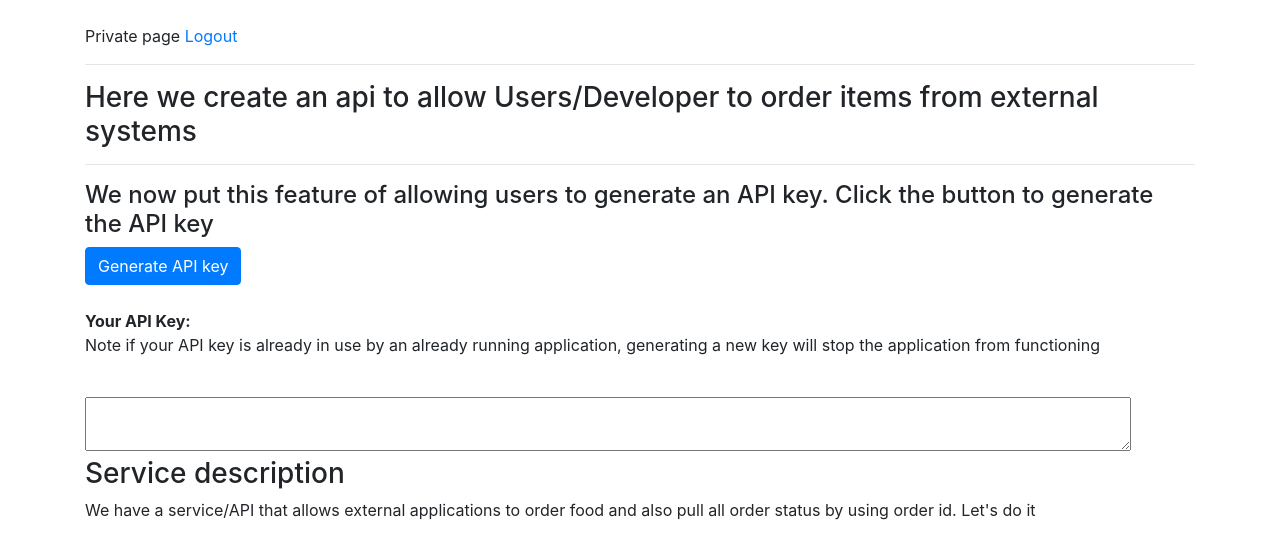
After one commit to shalomorlando/LABWORK-IAP, a PHP site: template labOneToFour/views/private_page.php in a window 1280 px wide. The commit adds this page. Shown: the top 559 px of the page. Run offline with PHP 8.4, Linux system fonts and the light colour scheme; the template is opened without the code that fills it, so the values that code supplies are empty; the visitor is signed in with stand-in values (Sample User, id 1).

Commit message:
Restructured code base

```diff
--- a/classes/fileUploader.php
+++ b/labOneToFour/classes/fileUploader.php
@@ -5,7 +5,7 @@
   class FileUploader{
    //Member Variables
 
-   private static $target_directory = 'C:\xampp\htdocs\Labs\uploads\\';
+   private static $target_directory = 'C:\xampp\htdocs\Labs\labOneToFour\uploads\\';
    private static $size_limit = 50000; //Size in bytes (50kb)
    private $uploadOk = false;
    private $file_original_name;
--- /dev/null
+++ b/labOneToFour/views/private_page.php
@@ -0,0 +1,64 @@
+<?php
+
+include_once '../classes/DBConnector.php';
+
+
+
+session_start();
+if(!isset($_SESSION['username'])){
+    header("Location:Login.php");
+}
+?>
+
+
+<!DOCTYPE html>
+<html lang="en">
+<head>
+    <meta charset="UTF-8">
+    <meta name="viewport" content="width=device-width, initial-scale=1.0">
+    <title>Document</title>
+    <script type="text/javascript" src="validate.js"></script>
+
+    <script src="https://code.jquery.com/jquery-3.5.1.min.js" integrity="sha256-9/aliU8dGd2tb6OSsuzixeV4y/faTqgFtohetphbbj0=" crossorigin="anonymous"></script>
+
+    <link rel="stylesheet" href="https://stackpath.bootstrapcdn.com/bootstrap/4.3.1/css/bootstrap.min.css" integrity="sha384-ggOyR0iXCbMQv3Xipma34MD+dH/1fQ784/j6cY/iJTQUOhcWr7x9JvoRxT2MZw1T" crossorigin="anonymous">
+
+    <script src="https://stackpath.bootstrapcdn.com/bootstrap/4.3.1/js/bootstrap.min.js" integrity="sha384-JjSmVgyd0p3pXB1rRibZUAYoIIy6OrQ6VrjIEaFf/nJGzIxFDsf4x0xIM+B07jRM" crossorigin="anonymous"></script>
+
+    <script type="text/javascript" src="js/apikey.js"></script>
+    <link rel="stylesheet" href="style.css">
+
+</head>
+<body>
+
+    <div class="container">
+        <br>
+        <p style ="display:inline;" display="inline">Private page</p>
+
+        <p style = "display:inline" align="right"><a href="logout.php">Logout</a></p>
+
+        <hr>
+        <h3>Here we create an api to allow Users/Developer to order items from external systems</h3>
+        <hr>
+        <h4>We now put this feature of allowing users to generate an API key. Click the button to generate the API key</h4>
+
+        <button class="btn btn-primary" id="api-key-btn">
+            Generate API key
+        </button>
+
+        <!--Area to hold API key-->
+        <br><br>
+        <strong>Your API Key:</strong> <p>Note if your API key is already in use by an already running application, generating a new key will stop the application from functioning</p><br>
+
+        <textarea name="api_key" id="api_key" cols="100" rows="2" readonly><?php echo fetchUserApiKey();?></textarea>
+
+        <h3 >
+            Service description
+        </h3>
+
+        We have a service/API that allows external applications to order food and also pull all order status by using order id. Let's do it
+    </div>
+
+
+</body>
+</html>
```
Also changed, not shown: labOneToFour/views/index.php (renamed from views/index.php, +3 -7 lines), views/private_page.php (deleted, +0 -23 lines), labOneToFour/classes/DBConnector.php (renamed from classes/DBConnector.php), labOneToFour/classes/user.php (renamed from classes/user.php), labOneToFour/interfaces/Crud.php (renamed from interfaces/Crud.php), labOneToFour/interfaces/authenticate.php (renamed from interfaces/authenticate.php), labOneToFour/scripts/timezone.js (renamed from scripts/timezone.js), labOneToFour/scripts/validate.js (renamed from scripts/validate.js), labOneToFour/styles/style.css (renamed from styles/style.css), labOneToFour/test.php (renamed from test.php), labOneToFour/uploads/icon_cocktail.png (renamed from uploads/icon_cocktail.png), labOneToFour/views/Login.php (renamed from views/Login.php), labOneToFour/views/NANicon_cocktail.png (renamed from views/NANicon_cocktail.png), labOneToFour/views/logout.php (renamed from views/logout.php).
